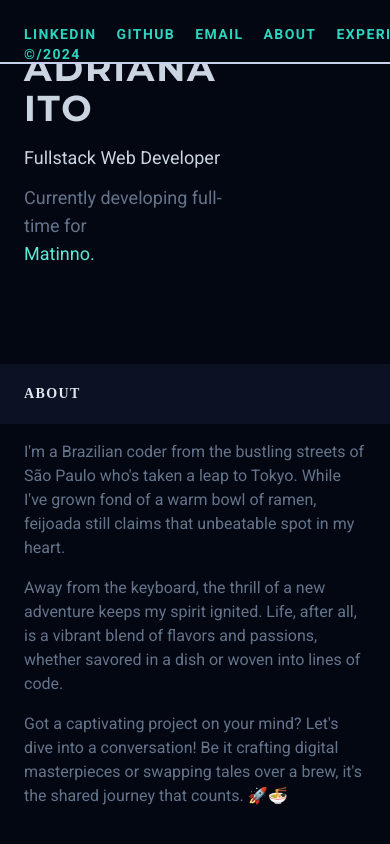
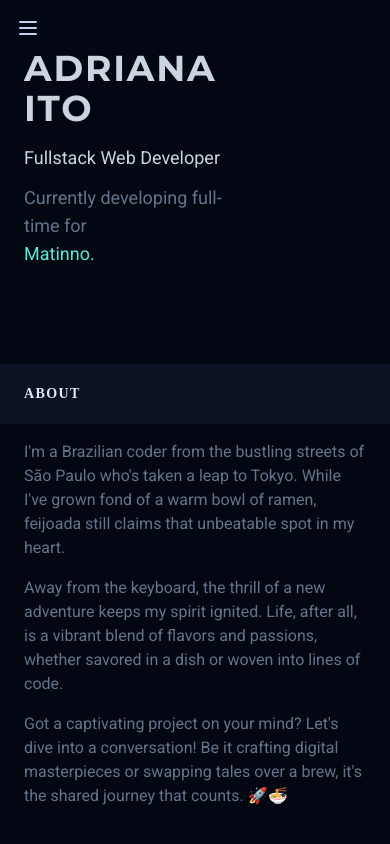
Before and after one commit to Adrianaito/portfolio-2024, a Next.js app: page / in a window 390 px wide. Shown: the top 844 px of the page. Built offline with nearby package versions, Linux system fonts and the light colour scheme; a web font is replaced by a local one.

Commit message:
implement hamburguer menu

```diff
--- a/src/app/_components/Navbar.tsx
+++ b/src/app/_components/Navbar.tsx
@@ -1,12 +1,107 @@
 "use client";
+import { useState } from "react";
 import Link from "next/link";
 import { usePathname } from "next/navigation";
 import { motion as m } from "framer-motion";
 import { cn } from "../_lib/utils";
 import { navItems } from "@/data/menuItems";
 
+// export default function Navbar() {
+//   const [isOpen, setIsOpen] = useState(false);
+//   const pathname = usePathname();
+
+//   const toggleMenu = () => setIsOpen(!isOpen);
+
+//   return (
+//     <m.div
+//       initial={{ y: "100%" }}
+//       animate={{ y: "0%" }}
+//       transition={{ duration: 0.75, easy: "easeOut", delay: 0.5 }}
+//       className="flex flex-col lg:flex-row font-common font-bold text-sm z-10 fixed top-0 left-0 w-full"
+//     >
+//       <button className="p-4 lg:hidden" onClick={toggleMenu}>
+//         <svg
+//           className="h-6 w-6"
+//           fill="none"
+//           stroke="currentColor"
+//           viewBox="0 0 24 24"
+//           xmlns="http://www.w3.org/2000/svg"
+//         >
+//           <path
+//             strokeLinecap="round"
+//             strokeLinejoin="round"
+//             strokeWidth={2}
+//             d={isOpen ? "M6 18L18 6M6 6l12 12" : "M4 6h16M4 12h16M4 18h16"}
+//           ></path>
+//         </svg>
+//       </button>
+//       <nav
+//         className={cn(
+//           "absolute lg:relative lg:flex",
+//           isOpen ? "flex" : "hidden",
+//           "flex-col lg:flex-row top-16 left-0 bg-gray-950 w-full lg:w-auto"
+//         )}
+//       >
+//         <ul className="flex flex-col lg:flex-row">
+//           {/* Dynamically render menu items */}
+//           {pathname !== "/" && (
+//             <li className="my-2 lg:my-0">
+//               <Link href="/">
+//                 <a className="block text-white py-2 px-4 hover:bg-gray-700">
+//                   Home
+//                 </a>
+//               </Link>
+//             </li>
+//           )}
+//           {navItems.map((item) => (
+//             <li key={item.href} className="my-2 lg:my-0">
+//               <Link
+//                 href={item.href}
+//                 className="block text-white py-2 px-4 hover:bg-gray-700"
+//               >
+//                 {item.name}
+//               </Link>
+//             </li>
+//           ))}
+//           {/* Additional links */}
+//           <li className="my-2 lg:my-0">
+//             <a
+//               href="https://www.linkedin.com/in/adriana-ito/"
+//               target="_blank"
+//               rel="noopener noreferrer"
+//               className="block text-white py-2 px-4 hover:bg-gray-700"
+//             >
+//               LinkedIn
+//             </a>
+//           </li>
+//           <li className="my-2 lg:my-0">
+//             <a
+//               href="https://github.com/Adrianaito"
+//               target="_blank"
+//               rel="noopener noreferrer"
+//               className="block text-white py-2 px-4 hover:bg-gray-700"
+//             >
+//               GitHub
+//             </a>
+//           </li>
+//           <li className="my-2 lg:my-0">
+//             <a
+//               href="mailto:ito.dri@gmail.com"
+//               className="block text-white py-2 px-4 hover:bg-gray-700"
+//             >
+//               Email
+//             </a>
+//           </li>
+//         </ul>
+//       </nav>
+//     </m.div>
+//   );
+// }
+
 export default function Navbar() {
+  const [isOpen, setIsOpen] = useState(false);
   const pathname = usePathname();
+  const toggleMenu = () => setIsOpen(!isOpen);
 
   return (
     <m.div
@@ -14,8 +109,24 @@ export default function Navbar() {
       // initial={pathname == "/contact" ? { y: "1000%" } : { y: "100%" }}
       animate={{ y: "0%" }}
       transition={{ duration: 0.75, easy: "easeOut", delay: 0.5 }}
-      className="lg:h-screen flex flex-col lg:flex-row font-common font-bold text-sm z-10 fixed top-0 left-0"
+      className="lg:h-screen flex flex-col lg:flex-row font-common font-bold text-sm z-10 fixed top-0 left-0 bg-gray-950"
     >
+      <button className="p-4 lg:hidden" onClick={toggleMenu}>
+        <svg
+          className="h-6 w-6"
+          fill="none"
+          stroke="currentColor"
+          viewBox="0 0 24 24"
+          xmlns="http://www.w3.org/2000/svg"
+        >
+          <path
+            strokeLinecap="round"
+            strokeLinejoin="round"
+            strokeWidth={2}
+            d={isOpen ? "M6 18L18 6M6 6l12 12" : "M4 6h16M4 12h16M4 18h16"}
+          ></path>
+        </svg>
+      </button>
       <nav
         className={cn(
           "flex",
@@ -31,7 +142,7 @@ export default function Navbar() {
           "p-6",
           "z-50",
           "relative",
-          "border-b-2",
+          "lg:border-b-2",
           "border-foreground-pink",
           "text-teal-400",
           "tracking-widest",
@@ -41,15 +152,33 @@ export default function Navbar() {
           "lg:h-screen",
           "lg:w-28",
           "lg:border-b-0",
-          "lg:border-r-2"
+          "lg:border-r-2",
+          "lg:flex",
+          { flex: isOpen },
+          { hidden: !isOpen },
+          { fixed: isOpen },
+          { "top-12": isOpen }
+
+          // { "z-50": isOpen }
         )}
       >
         <div
-          className={cn("lg:flex lg:flex-col gap-14", {
-            "lg:gap-24": pathname == "/",
-          })}
+          className={cn(
+            "lg:flex lg:flex-col gap-14",
+            {
+              "lg:gap-24": pathname == "/",
+            },
+            { "w-full": isOpen }
+          )}
         >
-          <ul className={cn("flex gap-5 lg:flex-col lg:gap-20 lg:mt-10", {})}>
+          <ul
+            className={cn(
+              "flex gap-5 flex-col lg:gap-20 lg:mt-10 lg:flex bg-gray-950 ",
+              {
+                hidden: !isOpen,
+              }
+            )}
+          >
             {pathname !== "/" ? (
               <>
                 <Link
@@ -98,7 +227,9 @@ export default function Navbar() {
             )}
           ></div>
         </div>
-        <span className="lg:-rotate-90 lg:pb-5 lg:mb-5">©/2024</span>
+        <span className="hidden lg:-rotate-90 lg:block lg:pb-5 lg:mb-5">
+          ©/2024
+        </span>
       </nav>
       {/* {children} */}
     </m.div>
```
